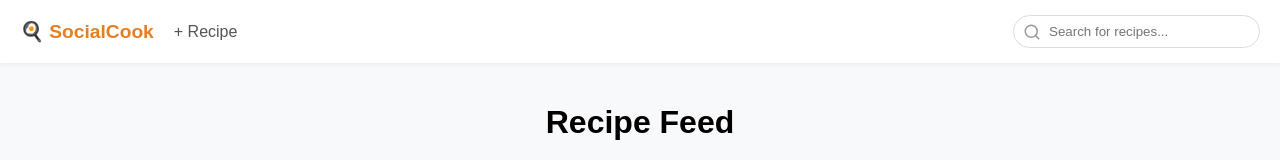
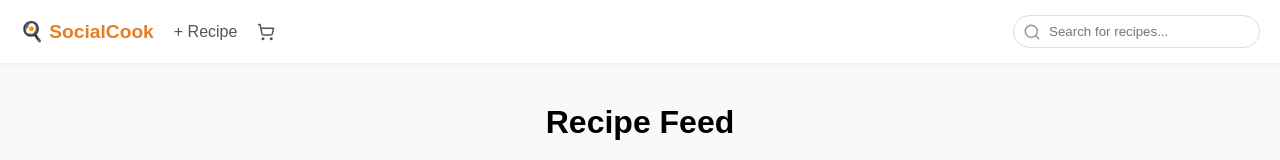
Before and after one commit to Cauteros974/recipe-social, a React (Vite) app: page / in a window 1280 px wide. Shown: the top 160 px of the page. Built offline with nearby package versions, Linux system fonts and the light colour scheme.

Commit message:
Update Navbar.jsx

```diff
--- a/src/components/Navbar.jsx
+++ b/src/components/Navbar.jsx
@@ -60,6 +60,18 @@ const Navbar = () => {
           onMouseEnter={(e) => e.target.style.color = '#e67e22'}
           onMouseLeave={(e) => e.target.style.color = '#555'}
         >
+          <ShoppingCart size={18} />
+          {activeItemsCount > 0 && (
+            <span style={{
+              background: '#e74c3c',
+              color: 'white',
+              borderRadius: '50%',
+              padding: '2px 6px',
+
+            }}>
+              {activeItemsCount}
+            </span>
+          )}
         </Link>
       </div>
 
```
